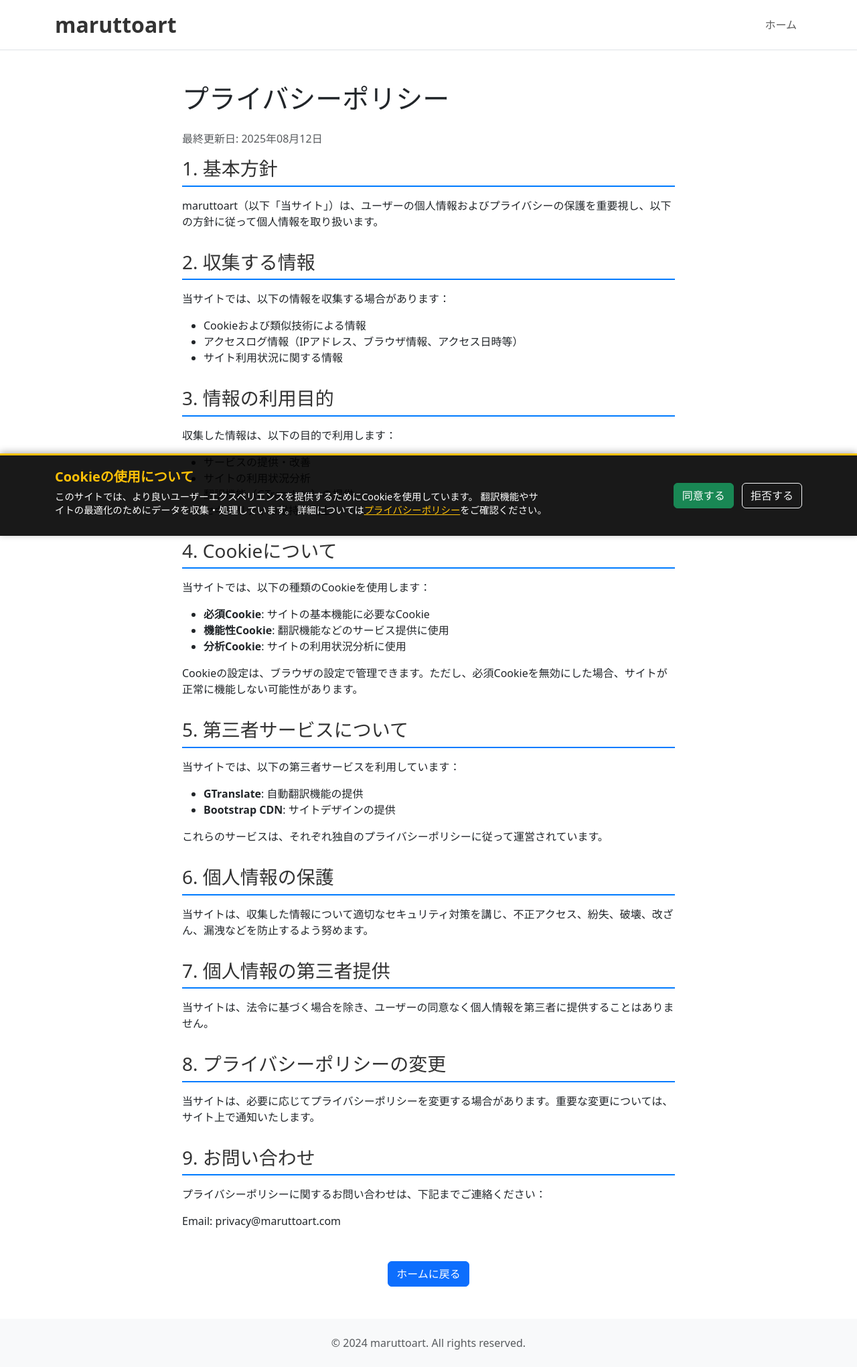
After one commit to skipchibi11/maruttoart, a PHP site: page /privacy-policy.php in a window 1280 px wide. The commit adds this page. Shown: the whole page at 67% size. Run offline with PHP 8.4, Linux system fonts and the light colour scheme.

Commit message:
feat: GDPR同意機能を実装
- GDPRバナーコンポーネントを追加 (includes/gdpr-banner-new.php)
- GDPR同意処理APIエンドポイントを作成 (gdpr-consent.php)
- プライバシーポリシーページを追加 (privacy-policy.php)
- 全公開ページにGDPR同意機能を統合 (index.php, detail/index.php)
- config.phpにGDPR関連ヘルパー関数を追加
- GTranslate翻訳機能との互換性を確保
- レスポンシブデザイン対応
- Cookie管理とユーザー同意の永続化を実装

```diff
--- a/config.php
+++ b/config.php
@@ -100,4 +100,27 @@ function convertToWebP($source, $destination) {
     }
     return false;
 }
+
+// GDPR Cookie同意関連の関数
+function hasGDPRConsent() {
+    return isset($_COOKIE['gdpr_consent']) && $_COOKIE['gdpr_consent'] === 'accepted';
+}
+
+function shouldShowGDPRBanner() {
+    // GDPRクッキーが設定されていない場合のみバナーを表示
+    return !isset($_COOKIE['gdpr_consent']);
+}
+
+// GDPR同意文のテキスト（サーバーサイドでレンダリング用）
+function getGDPRConsentText() {
+    return [
+        'title' => 'Cookieの使用について',
+        'message' => '当サイトでは、サービスの向上や翻訳機能（GTranslate）の提供のためにCookieを使用しています。引き続きサイトをご利用いただくには、Cookieの使用に同意していただく必要があります。',
+        'accept_button' => 'すべて同意する',
+        'settings_button' => '設定',
+        'reject_button' => '拒否',
+        'privacy_policy' => 'プライバシーポリシー',
+        'learn_more' => '詳細はこちら'
+    ];
+}
 ?>
--- /dev/null
+++ b/includes/gdpr-banner-new.php
@@ -0,0 +1,83 @@
+<?php
+
+function renderGDPRBanner() {
+    // 既に同意済みの場合は表示しない
+    if (hasGDPRConsent()) {
+        return '';
+    }
+
+    // バナーを表示する必要がない場合
+    if (!shouldShowGDPRBanner()) {
+        return '';
+    }
+
+    ob_start();
+    ?>
+    <div id="gdpr-banner" class="gdpr-banner" style="position: fixed; bottom: 0; left: 0; right: 0; background: rgba(0, 0, 0, 0.9); color: white; z-index: 9999; padding: 20px; display: block;">
+        <div class="container">
+            <div class="row align-items-center">
+                <div class="col-md-8">
+                    <h5 class="mb-2">Cookieの使用について</h5>
+                    <p class="mb-2">
+                        このサイトでは、より良いユーザーエクスペリエンスを提供するためにCookieを使用しています。
+                        翻訳機能やサイトの最適化のためにデータを収集・処理しています。
+                        詳細については<a href="./privacy-policy.php" style="color: #ffc107;">プライバシーポリシー</a>をご確認ください。
+                    </p>
+                </div>
+                <div class="col-md-4 text-md-end">
+                    <button id="gdpr-accept" class="btn btn-success me-2">同意する</button>
+                    <button id="gdpr-decline" class="btn btn-outline-light">拒否する</button>
+                </div>
+            </div>
+        </div>
+    </div>
+
+    <style>
+        .gdpr-banner {
+            box-shadow: 0 -2px 10px rgba(0, 0, 0, 0.3);
+            border-top: 3px solid #ffc107;
+        }
+
+        .gdpr-banner h5 {
+            color: #ffc107;
+            font-weight: bold;
+        }
+
+        .gdpr-banner p {
+            margin-bottom: 0;
+            font-size: 0.9rem;
+            line-height: 1.4;
+        }
+
+        .gdpr-banner a {
+            text-decoration: underline;
+        }
+
+        .gdpr-banner a:hover {
+            color: #fff !important;
+        }
+
+        @media (max-width: 768px) {
+            .gdpr-banner {
+                padding: 15px;
+            }
+
+            .gdpr-banner .col-md-4 {
+                margin-top: 10px;
+            }
+
+            .gdpr-banner .btn {
+                width: 48%;
+                font-size: 0.9rem;
+            }
+
+            .gdpr-banner .btn.me-2 {
+                margin-right: 4% !important;
+            }
+        }
+    </style>
+    <?php
+    return ob_get_clean();
+}
+
+?>
--- /dev/null
+++ b/privacy-policy.php
@@ -0,0 +1,197 @@
+<?php
+require_once 'config.php';
+require_once 'includes/gdpr-banner-new.php';
+?>
+
+<!DOCTYPE html>
+<html lang="ja">
+<head>
+    <meta charset="UTF-8">
+    <meta name="viewport" content="width=device-width, initial-scale=1.0">
+    <title>プライバシーポリシー - maruttoart</title>
+    <link href="https://cdn.jsdelivr.net/npm/bootstrap@5.3.0/dist/css/bootstrap.min.css" rel="stylesheet">
+    <style>
+        body {
+            background-color: #ffffff;
+        }
+        .header-logo {
+            font-size: 2rem;
+            font-weight: bold;
+            color: #333;
+        }
+        .policy-section {
+            margin-bottom: 2rem;
+        }
+        .policy-section h3 {
+            color: #333;
+            border-bottom: 2px solid #007bff;
+            padding-bottom: 0.5rem;
+            margin-bottom: 1rem;
+        }
+    </style>
+</head>
+<body>
+    <nav class="navbar navbar-expand-lg navbar-light bg-white border-bottom">
+        <div class="container">
+            <a class="navbar-brand header-logo" href="/">maruttoart</a>
+            <div class="navbar-nav ms-auto">
+                <a class="nav-link" href="/">ホーム</a>
+            </div>
+        </div>
+    </nav>
+
+    <div class="container mt-5">
+        <div class="row">
+            <div class="col-lg-8 mx-auto">
+                <h1 class="mb-4">プライバシーポリシー</h1>
+                <p class="text-muted">最終更新日: <?= date('Y年m月d日') ?></p>
+
+                <div class="policy-section">
+                    <h3>1. 基本方針</h3>
+                    <p>maruttoart（以下「当サイト」）は、ユーザーの個人情報およびプライバシーの保護を重要視し、以下の方針に従って個人情報を取り扱います。</p>
+                </div>
+
+                <div class="policy-section">
+                    <h3>2. 収集する情報</h3>
+                    <p>当サイトでは、以下の情報を収集する場合があります：</p>
+                    <ul>
+                        <li>Cookieおよび類似技術による情報</li>
+                        <li>アクセスログ情報（IPアドレス、ブラウザ情報、アクセス日時等）</li>
+                        <li>サイト利用状況に関する情報</li>
+                    </ul>
+                </div>
+
+                <div class="policy-section">
+                    <h3>3. 情報の利用目的</h3>
+                    <p>収集した情報は、以下の目的で利用します：</p>
+                    <ul>
+                        <li>サービスの提供・改善</li>
+                        <li>サイトの利用状況分析</li>
+                        <li>翻訳機能（GTranslate）の提供</li>
+                        <li>セキュリティの維持・向上</li>
+                    </ul>
+                </div>
+
+                <div class="policy-section">
+                    <h3>4. Cookieについて</h3>
+                    <p>当サイトでは、以下の種類のCookieを使用します：</p>
+                    <ul>
+                        <li><strong>必須Cookie</strong>: サイトの基本機能に必要なCookie</li>
+                        <li><strong>機能性Cookie</strong>: 翻訳機能などのサービス提供に使用</li>
+                        <li><strong>分析Cookie</strong>: サイトの利用状況分析に使用</li>
+                    </ul>
+                    <p>Cookieの設定は、ブラウザの設定で管理できます。ただし、必須Cookieを無効にした場合、サイトが正常に機能しない可能性があります。</p>
+                </div>
+
+                <div class="policy-section">
+                    <h3>5. 第三者サービスについて</h3>
+                    <p>当サイトでは、以下の第三者サービスを利用しています：</p>
+                    <ul>
+                        <li><strong>GTranslate</strong>: 自動翻訳機能の提供</li>
+                        <li><strong>Bootstrap CDN</strong>: サイトデザインの提供</li>
+                    </ul>
+                    <p>これらのサービスは、それぞれ独自のプライバシーポリシーに従って運営されています。</p>
+                </div>
+
+                <div class="policy-section">
+                    <h3>6. 個人情報の保護</h3>
+                    <p>当サイトは、収集した情報について適切なセキュリティ対策を講じ、不正アクセス、紛失、破壊、改ざん、漏洩などを防止するよう努めます。</p>
+                </div>
+
+                <div class="policy-section">
+                    <h3>7. 個人情報の第三者提供</h3>
+                    <p>当サイトは、法令に基づく場合を除き、ユーザーの同意なく個人情報を第三者に提供することはありません。</p>
+                </div>
+
+                <div class="policy-section">
+                    <h3>8. プライバシーポリシーの変更</h3>
+                    <p>当サイトは、必要に応じてプライバシーポリシーを変更する場合があります。重要な変更については、サイト上で通知いたします。</p>
+                </div>
+
+                <div class="policy-section">
+                    <h3>9. お問い合わせ</h3>
+                    <p>プライバシーポリシーに関するお問い合わせは、下記までご連絡ください：</p>
+                    <p>Email: privacy@maruttoart.com</p>
+                </div>
+
+                <div class="text-center mt-5">
+                    <a href="/" class="btn btn-primary">ホームに戻る</a>
+                </div>
+            </div>
+        </div>
+    </div>
+
+    <footer class="bg-light mt-5 py-4">
+        <div class="container">
+            <div class="row">
+                <div class="col-12 text-center">
+                    <p class="text-muted mb-0">&copy; 2024 maruttoart. All rights reserved.</p>
+                </div>
+            </div>
+        </div>
+    </footer>
+
+    <?php
+    // GDPR バナーを表示
+    echo renderGDPRBanner();
+    ?>
+
+    <script src="https://cdn.jsdelivr.net/npm/bootstrap@5.3.0/dist/js/bootstrap.bundle.min.js"></script>
+    <script>
+        // GDPR 同意管理のJavaScript
+        document.addEventListener('DOMContentLoaded', function() {
+            console.log('GDPR script loaded on privacy policy page');
+            const acceptBtn = document.getElementById('gdpr-accept');
+            const declineBtn = document.getElementById('gdpr-decline');
+            const banner = document.getElementById('gdpr-banner');
+
+            if (acceptBtn) {
+                acceptBtn.addEventListener('click', function() {
+                    console.log('Accept button clicked');
+                    handleGDPRConsent(true);
+                });
+            }
+
+            if (declineBtn) {
+                declineBtn.addEventListener('click', function() {
+                    console.log('Decline button clicked');
+                    handleGDPRConsent(false);
+                });
+            }
+        });
+
+        function handleGDPRConsent(consent) {
+            console.log('handleGDPRConsent called with:', consent);
+
+            fetch('./gdpr-consent.php', {
+                method: 'POST',
+                headers: {
+                    'Content-Type': 'application/json',
+                },
+                body: JSON.stringify({ consent: consent })
+            })
+            .then(response => {
+                console.log('Response received:', response);
+                return response.json();
+            })
+            .then(data => {
+                console.log('Response data:', data);
+                if (data.status === 'success') {
+                    const banner = document.getElementById('gdpr-banner');
+                    if (banner) {
+                        console.log('Hiding banner');
+                        banner.style.display = 'none';
+                        // ページをリロードして最新の状態を反映
+                        setTimeout(() => {
+                            window.location.reload();
+                        }, 500);
+                    }
+                }
+            })
+            .catch(error => {
+                console.error('Error:', error);
+            });
+        }
+    </script>
+</body>
+</html>
```
Also changed, not shown: detail/index.php (+59 -0 lines), gdpr-consent.php (added, +42 -0 lines), includes/gdpr-banner.php (added, +173 -0 lines), index.php (+66 -0 lines).
